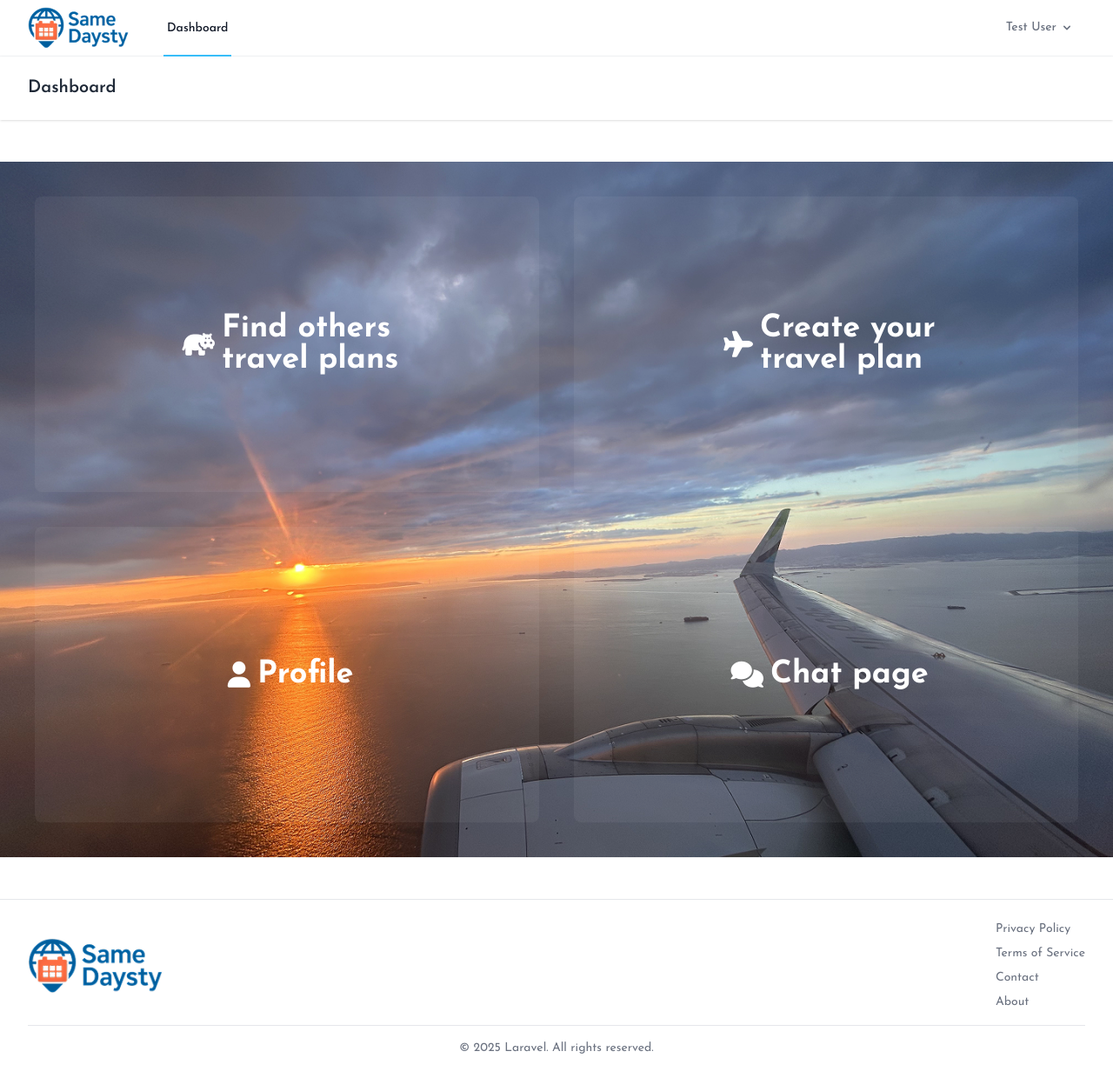
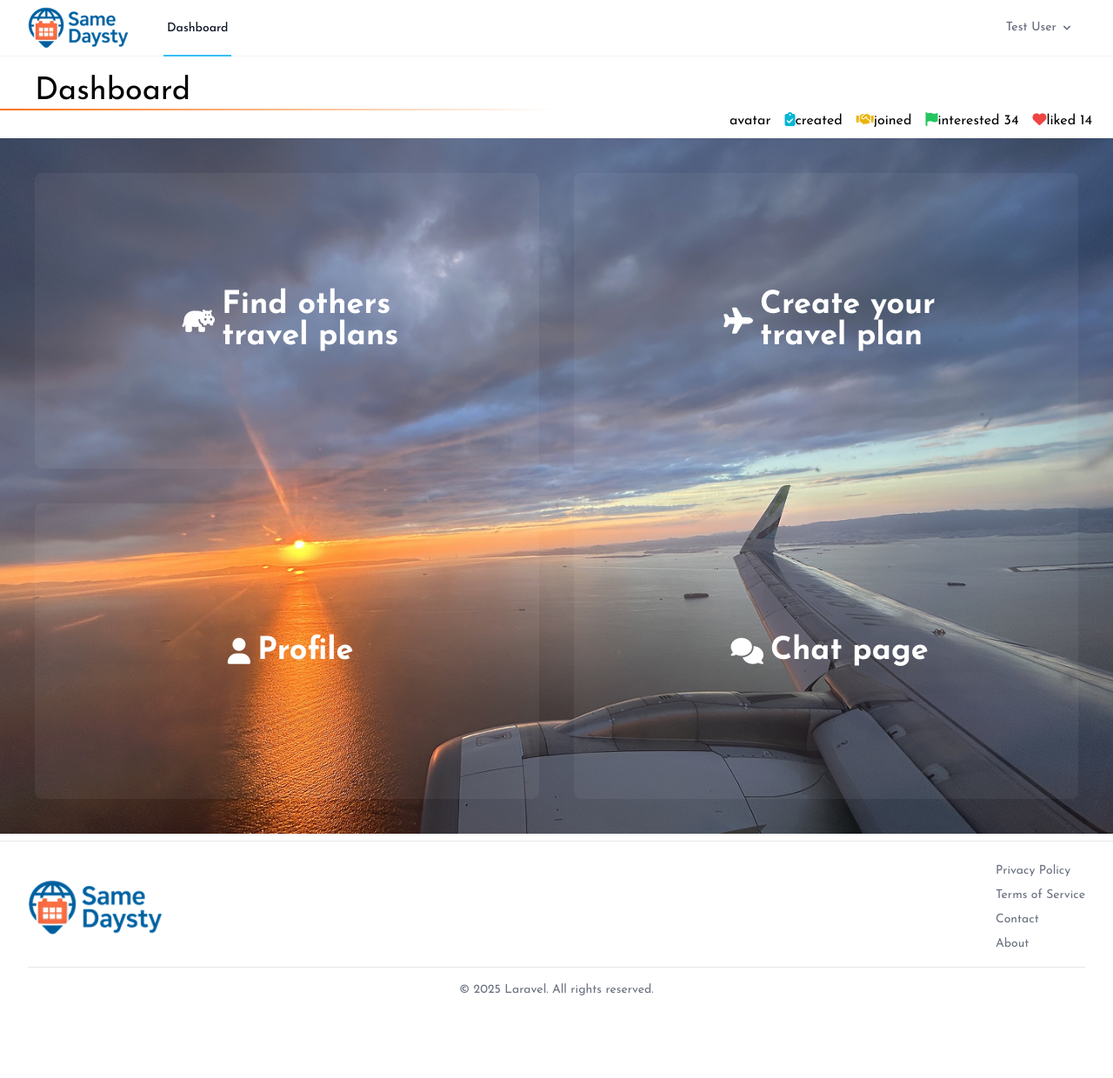
Before and after one commit to kredo-school/35th_samedaysty, a Laravel app: page /dashboard in a window 1280 px wide. Shown: the whole page at 87% size. After the commit the page ends 1145 px from the top, so only its background shows below. Run offline with Laravel 12, Linux system fonts and the light colour scheme; a user stored in the database is signed in; data comes from the database, SQL or seed files in the repository; style sheets or scripts are compiled from the project's sources; some libraries are stand-ins or nearby versions.

Commit message:
add notification

```diff
--- a/resources/views/dashboard.blade.php
+++ b/resources/views/dashboard.blade.php
@@ -1,13 +1,19 @@
 <x-app-layout>
-    <x-slot name="header">
-        <h2 class="font-semibold text-xl text-gray-800 dark:text-gray-200 leading-tight">
+    <div class="flex items-center justify-between"></div>
+    <x-title name="header">
             {{ __('Dashboard') }}
-        </h2>
-    </x-slot>
+    </x-title>
+<!--notification-->
+    <div class="flex justify-end items-center space-x-4 mr-6">
+        <div class="w-10_h-10_rounded-full_bg-gray-300">avatar</div>
+        <div><i class="fa-solid fa-clipboard-check text-cyan-500"></i>created </div>
+        <div><i class="fa-solid fa-handshake text-yellow-500"></i>joined</div>
+        <div><i class="fa-solid fa-flag text-green-500"></i>interested 34</div>
+        <div><i class="fa-solid fa-heart text-red-500"></i>liked 14</div>
+    </div>
 
-    <!--add user icon,created,joined,interested,liked!!!!!!!!!!!!!!!!!!!!! -->
 
-    <div class="py-12">
+    <div class="py-2">
         <div class="w-full">
             <div class="bg-white dark:bg-gray-800 overflow-hidden shadow-sm">
                 <div class="h-screen bg-cover bg-center shadow-lg"
```
